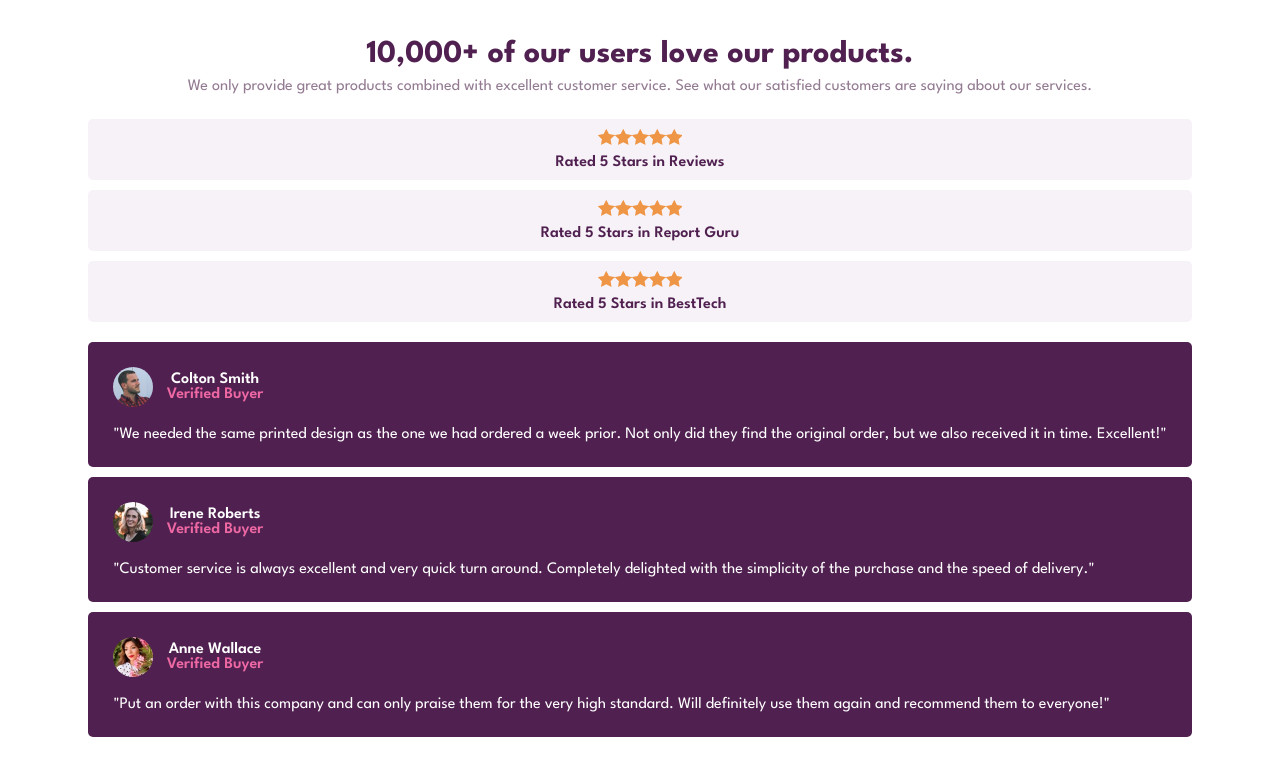
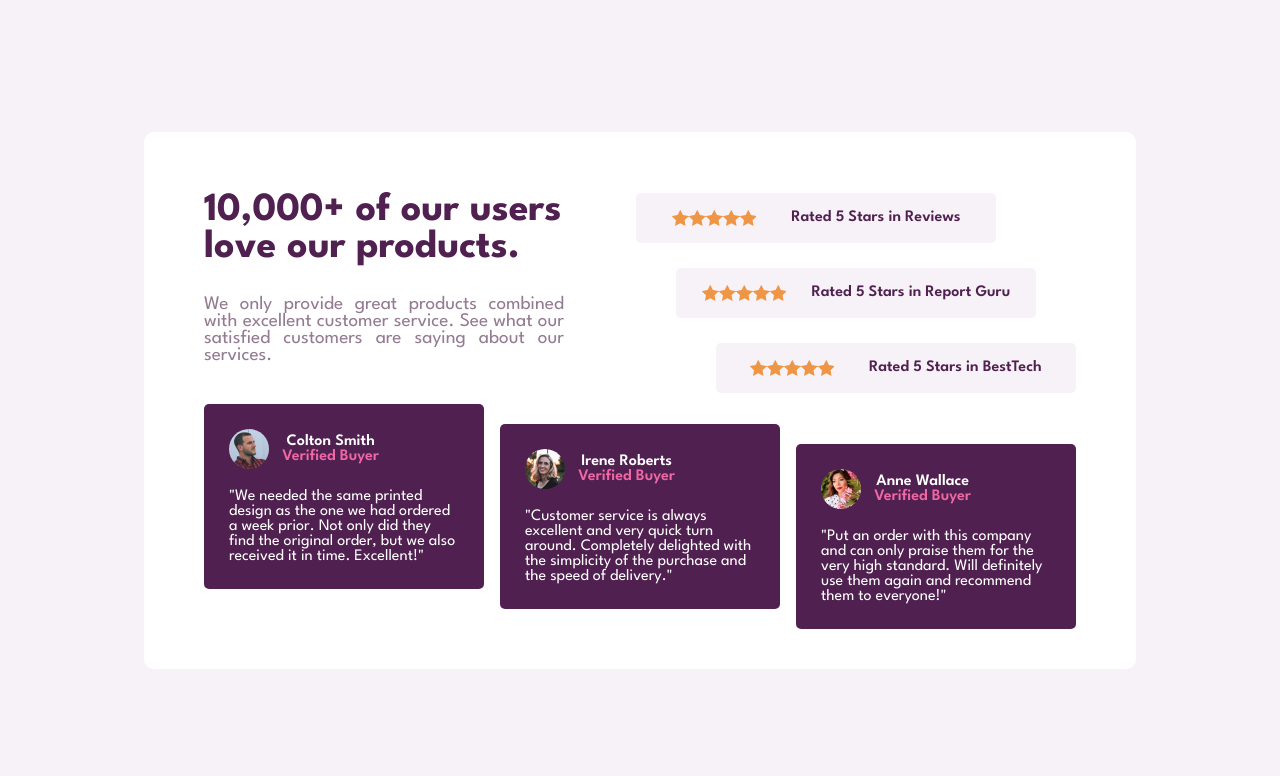
Before and after one commit to pedro-florentino/social-proof-section-master, a plain HTML site: page index.html in a window 1280 px wide. Drawn offline with Linux system fonts and the light colour scheme.

Commit message:
Projeto Finalizado

```diff
--- a/index.html
+++ b/index.html
@@ -18,21 +18,21 @@
       </div>
 
       <div class="rated-container">
-        <div class="rated">
+        <div class="rated" id="rated1">
           <div class="img-star"></div>
           <p>Rated 5 Stars in Reviews</p>
         </div>
-        <div class="rated">
+        <div class="rated" id="rated2">
           <div class="img-star"></div>
           <p>Rated 5 Stars in Report Guru</p>
         </div>
-        <div class="rated">
+        <div class="rated" id="rated3">
           <div class="img-star"></div>
           <p>Rated 5 Stars in BestTech</p>
         </div>
       </div>
 
-      <div class="comment-container">
+      <div class="comment-container" id="comment1">
         <div class="comment-user">
           <img src="images/image-colton.jpg" alt="User Image">
           <div>
@@ -47,7 +47,7 @@
         </p>
       </div>
 
-      <div class="comment-container">
+      <div class="comment-container" id="comment2">
         <div class="comment-user">
           <img src="images/image-irene.jpg" alt="User Image">
           <div>
@@ -61,7 +61,7 @@
         </p>
       </div>
 
-      <div class="comment-container">
+      <div class="comment-container" id="comment3">
         <div class="comment-user">
           <img src="images/image-anne.jpg" alt="User Image">
           <div>
--- a/style.css
+++ b/style.css
@@ -15,9 +15,10 @@
     box-sizing: border-box;
 }
 
-html {
+html, body {
     height: 100vh;
     width: 100vw;
+    font-size: 16px;
 }
 
 body {
@@ -25,7 +26,8 @@ body {
     font-size: 1rem;
     display: flex;
     justify-content: center;
-    align-content: center;
+    align-items: center;
+    background-color: var(--lightGrayishMagenta);
 }
 
 main {
@@ -33,9 +35,10 @@ main {
     display: flex;
     flex-direction: column;
     justify-content: center;
-    align-content: center;
-    padding: 20px;
-    margin: 20px 0;
+    align-items: center;
+    padding: 1.25rem;
+    margin: auto;
+    border-radius: 10px;
 }
 
 .text-container {
@@ -43,6 +46,7 @@ main {
     flex-direction: column;
     justify-content: center;
     align-items: center;
+    max-width: 360px;
 }
 
 .text-container h1 {
@@ -61,23 +65,27 @@ main {
 .rated-container {
     display: flex;
     flex-direction: column;
-    justify-content: center;
+    justify-content: space-between;
     align-content: center;
     margin: 10px 0;
+    height: 200px;
 }
 
 .rated {
     background-color: var(--lightGrayishMagenta);
     border-radius: 5px;
-    margin: 5px 0;
-    padding: 10px 0 10px 0;
+    display: flex;
+    flex-direction: column;
+    justify-content: space-between;
+    align-items: center;
+    padding: 10px 0;
+    max-width: 360px;
 }
 
 .img-star {
     background: url(images/icon-star.svg) repeat top center;
     height: 16px;
     width: 84px;
-    margin: auto;
 }
 
 .rated p {
@@ -97,6 +105,7 @@ main {
     border-radius: 5px;
     margin: 5px 0;
     padding: 25px;
+    max-width: 360px;
 }
 
 .comment-user {
@@ -121,10 +130,62 @@ main {
     font-weight: 600;
 }
 
-.comment-user h3 {
-    color: var(--softPink);
+.comment-user h3 { color: var(--softPink); }
+.comment-container p { text-align: left; }
+
+@media screen and (min-width: 992px) {
+    main {
+        flex-direction: row;
+        justify-content: space-between;
+        align-content: flex-start;
+        flex-wrap: wrap;
+        padding: 60px;
+        max-width: 992px;
+        max-height: 600px;
+    }
+
+    .text-container {
+        flex-direction: column;
+        justify-content: space-evenly;
+        align-items: center;
+    }
+
+    .text-container h1 {
+        font-size: 2.5rem;
+        text-align: left;
+    }
+
+    .text-container p {
+        font-size: 1.2rem;
+        text-align: justify;
+        margin: 30px 0;
+    }
+
+    .rated-container {
+        flex-direction: column;
+        align-content: center;
+        margin: 0 0;
+    }
+
+    .rated {
+        flex-direction: row;
+        justify-content: space-evenly;
+        align-items: center;
+        width: 460px;
+        height: 50px;
+        transition: transform 1s ease;
+    }
+
+    .rated p { margin-top: 0; }
+    .rated#rated1 { transform: translateX(-80px); }
+    .rated#rated2 { transform: translateX(-40px); }
+
+    .comment-container {
+        margin: 30px 0 0 0;
+        max-width: 280px;
+        transition: transform 1s ease;
+    }
+
+    .comment-container#comment1 { transform: translateY(-20px); }
+    .comment-container#comment3 { transform: translateY(20px); }
 }
-
-.comment-container p {
-    text-align: left;
-}
```
Also changed, not shown: images/bg-pattern-bottom-desktop.svg (deleted), images/bg-pattern-bottom-mobile.svg (deleted), images/bg-pattern-top-desktop.svg (deleted), images/bg-pattern-top-mobile.svg (deleted).
